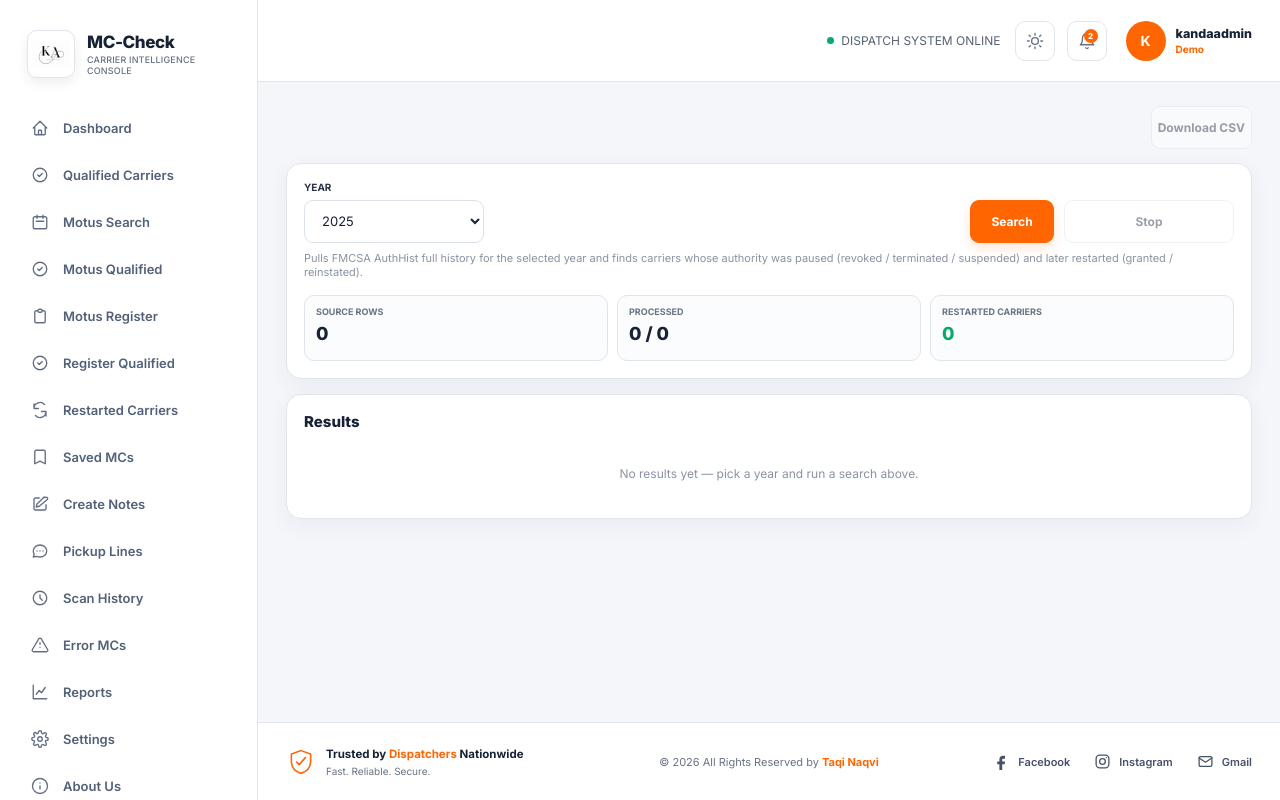
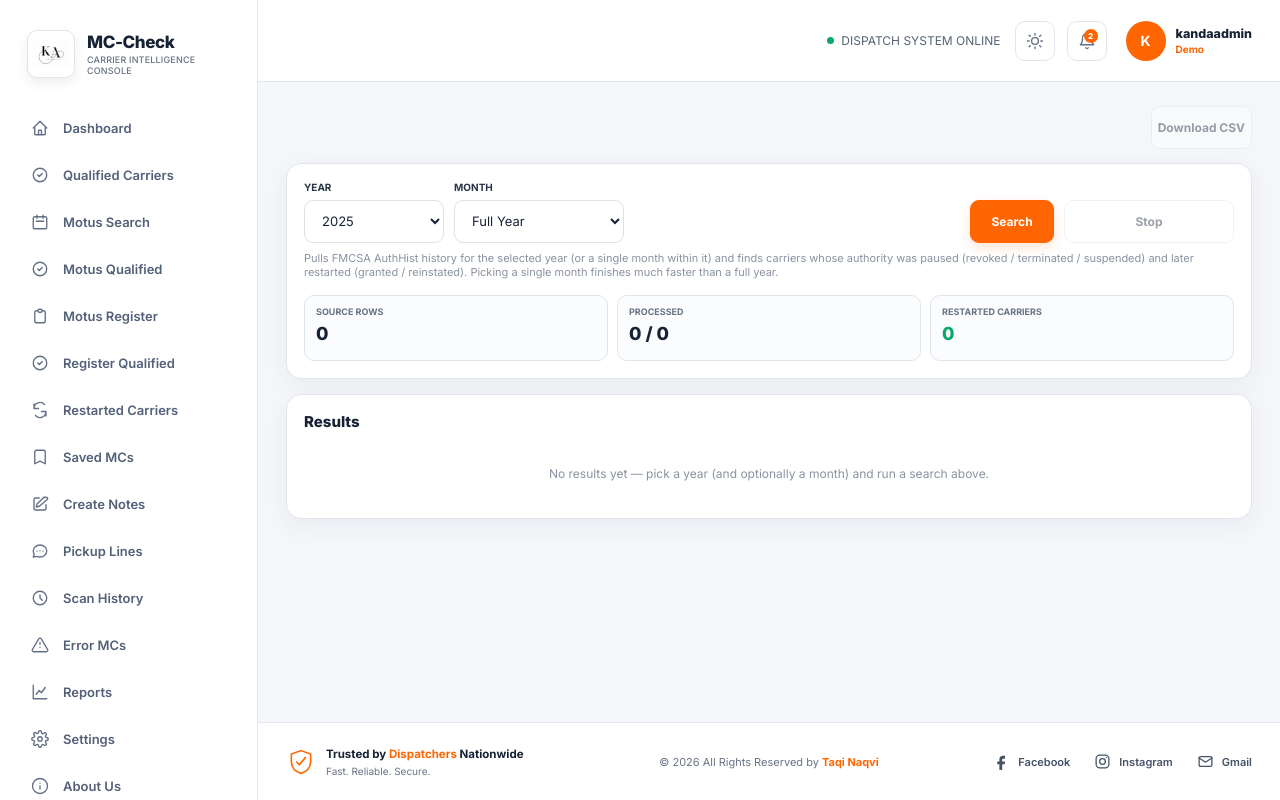
Before and after one commit to taqinaqvi072/mc-check, a Flask app: template templates/restarted_search.html in a window 1280 px wide. Run offline with Flask 3, Linux system fonts and the light colour scheme; the template is opened without the code that fills it, so the values that code supplies are empty; parts of the project's set-up code (start-up, migrations or seed data) failed here and were passed over; some libraries are stand-ins or nearby versions.

Commit message:
Update restarted_search.html

```diff
--- a/templates/restarted_search.html
+++ b/templates/restarted_search.html
@@ -9,7 +9,7 @@
 
 .scan-controls-restart {
   display: grid;
-  grid-template-columns: 180px 1fr 84px 170px;
+  grid-template-columns: 140px 170px 1fr 84px 170px;
   align-items: end;
   gap: 10px;
 }
@@ -116,6 +116,25 @@ html[data-theme="dark"] .log-scroll td { color: #c7d0db; }
           <select id="restartYear"></select>
         </div>
 
+        <div class="field">
+          <label>Month</label>
+          <select id="restartMonth">
+            <option value="">Full Year</option>
+            <option value="1">January</option>
+            <option value="2">February</option>
+            <option value="3">March</option>
+            <option value="4">April</option>
+            <option value="5">May</option>
+            <option value="6">June</option>
+            <option value="7">July</option>
+            <option value="8">August</option>
+            <option value="9">September</option>
+            <option value="10">October</option>
+            <option value="11">November</option>
+            <option value="12">December</option>
+          </select>
+        </div>
+
         <div></div>
 
         <button class="d-btn d-btn-primary" id="restartStartBtn" onclick="restartStart()">
@@ -129,8 +148,9 @@ html[data-theme="dark"] .log-scroll td { color: #c7d0db; }
       </div>
 
       <div class="range-hint">
-        Pulls FMCSA AuthHist full history for the selected year and finds carriers whose authority
-        was paused (revoked / terminated / suspended) and later restarted (granted / reinstated).
+        Pulls FMCSA AuthHist history for the selected year (or a single month within it) and finds
+        carriers whose authority was paused (revoked / terminated / suspended) and later restarted
+        (granted / reinstated). Picking a single month finishes much faster than a full year.
       </div>
 
       <div class="error-msg" id="restartErrorMsg"></div>
@@ -162,7 +182,7 @@ html[data-theme="dark"] .log-scroll td { color: #c7d0db; }
 
       <div class="log-scroll" id="restartResultsWrap">
         <div style="padding:20px; text-align:center; color:#8993a1; font-size:12px;">
-          No results yet — pick a year and run a search above.
+          No results yet — pick a year (and optionally a month) and run a search above.
         </div>
       </div>
     </div>
@@ -174,6 +194,11 @@ html[data-theme="dark"] .log-scroll td { color: #c7d0db; }
 {% block extra_script %}
 <script>
 let restartPolling = null;
+
+const MONTH_NAMES = [
+  '', 'January', 'February', 'March', 'April', 'May', 'June',
+  'July', 'August', 'September', 'October', 'November', 'December',
+];
 
 function restartPopulateYears() {
   const select = document.getElementById('restartYear');
@@ -191,7 +216,7 @@ function restartPopulateYears() {
 function restartRenderResults(rows) {
   const wrap = document.getElementById('restartResultsWrap');
   if (!rows || !rows.length) {
-    wrap.innerHTML = '<div style="padding:20px; text-align:center; color:#8993a1; font-size:12px;">No results yet — pick a year and run a search above.</div>';
+    wrap.innerHTML = '<div style="padding:20px; text-align:center; color:#8993a1; font-size:12px;">No results yet — pick a year (and optionally a month) and run a search above.</div>';
     return;
   }
   let html = `<table><thead><tr>
@@ -210,11 +235,19 @@ function restartRenderResults(rows) {
   wrap.innerHTML = html;
 }
 
+function restartPeriodLabel(data) {
+  if (data.month) {
+    return `${MONTH_NAMES[data.month]} ${data.year}`;
+  }
+  return String(data.year);
+}
+
 function restartStageLabel(data) {
+  const period = restartPeriodLabel(data);
   if (data.fetch_error) return `Error: ${data.fetch_error}`;
-  if (data.stage === 'fetching') return `Fetching AuthHist history for ${data.year}…`;
+  if (data.stage === 'fetching') return `Fetching AuthHist history for ${period}…`;
   if (data.stage === 'enriching') return `Enriching results… (${data.current}/${data.total})`;
-  if (data.stage === 'done') return 'Completed';
+  if (data.stage === 'done') return `Completed (${period})`;
   return 'Idle';
 }
 
@@ -258,13 +291,14 @@ async function restartPoll() {
 
 async function restartStart() {
   const year = document.getElementById('restartYear').value;
+  const month = document.getElementById('restartMonth').value; // '' = full year
   const errorEl = document.getElementById('restartErrorMsg');
   errorEl.style.display = 'none';
 
   const res = await fetch('/api/restarted/start', {
     method: 'POST',
     headers: { 'Content-Type': 'application/json' },
-    body: JSON.stringify({ year }),
+    body: JSON.stringify({ year, month: month || null }),
   });
   const data = await res.json();
 
```
